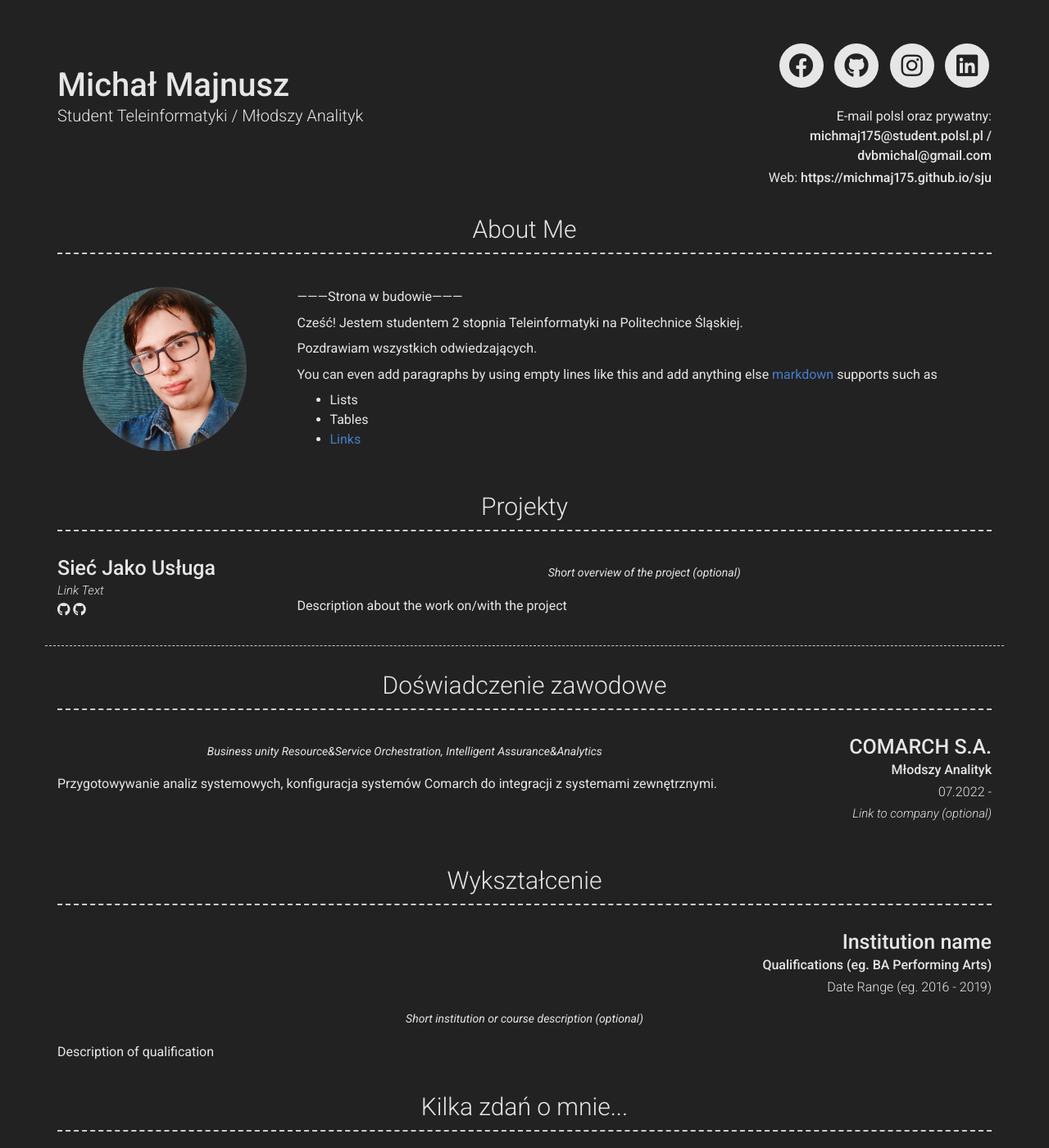
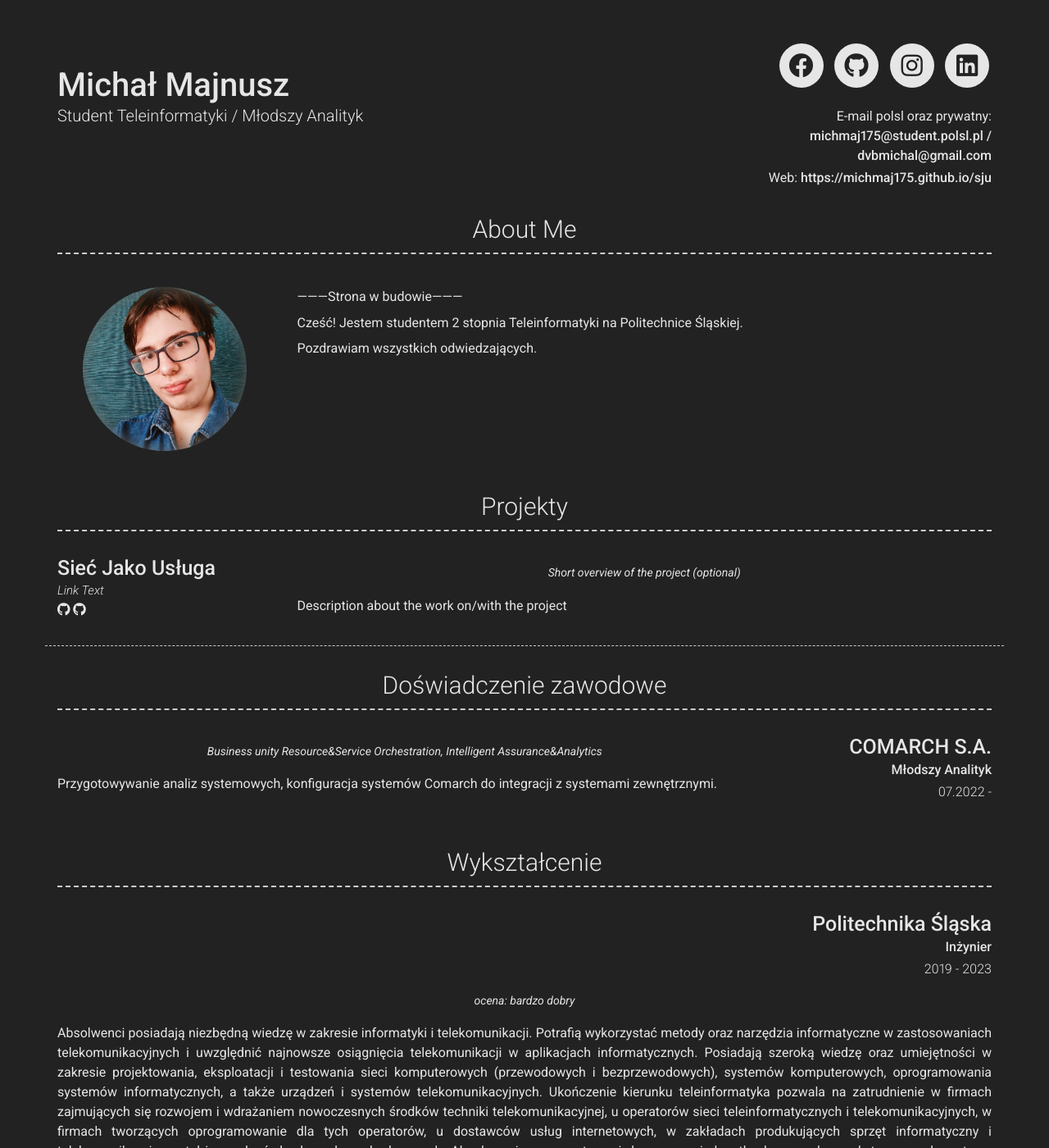
Before and after one commit to mi-maj/sju, a Jekyll site: the page built from index.md, in a window 1280 px wide and 1400 px high. Shown: the whole window at 82% size. Built offline with Jekyll 4.4.1, drawn with Linux system fonts in a browser that asks for light colours; nearby versions of some CDN libraries; some of the changed text lies outside the part shown.

Commit message:
codespaces

```diff
--- a/_config.yml
+++ b/_config.yml
@@ -58,11 +58,6 @@ about_content: | # this will include new lines to allow paragraphs
 
   Pozdrawiam wszystkich odwiedzających.
 
-  You can even add paragraphs by using empty lines like this and add anything else [markdown](https://www.markdownguide.org/getting-started#what-is-markdown) supports such as
-    - Lists
-    - Tables
-    - <a href="https://www.polsl.pl">Links</a>
-
 content:
   - title: Projekty # Title for the section
     layout: list # Type of content section (list/text)
@@ -91,7 +86,6 @@ content:
         title: COMARCH S.A.
         sub_title: Młodszy Analityk
         caption: 07.2022 -
-        link: Link to company (optional)
         quote: >
           Business unity Resource&Service Orchestration, Intelligent Assurance&Analytics
         description: | # this will include new lines to allow paragraphs
@@ -100,13 +94,21 @@ content:
     layout: list
     content:
       - layout: top-right
-        title: Institution name
-        sub_title: Qualifications (eg. BA Performing Arts)
-        caption: Date Range (eg. 2016 - 2019)
+        title: Politechnika Śląska
+        sub_title: Inżynier
+        caption: 2019 - 2023
         quote: >
-          Short institution or course description (optional)
+          ocena: bardzo dobry
         description: | # this will include new lines to allow paragraphs
-          Description of qualification
+          Absolwenci posiadają niezbędną wiedzę w zakresie informatyki i telekomunikacji.
+          Potrafią wykorzystać metody oraz narzędzia informatyczne w zastosowaniach telekomunikacyjnych i uwzględnić najnowsze osiągnięcia telekomunikacji w aplikacjach informatycznych.
+          Posiadają szeroką wiedzę oraz umiejętności w zakresie projektowania, eksploatacji i testowania sieci komputerowych (przewodowych i bezprzewodowych), systemów komputerowych, oprogramowania systemów informatycznych, a także urządzeń i systemów telekomunikacyjnych.
+          Ukończenie kierunku teleinformatyka pozwala na zatrudnienie w firmach zajmujących się rozwojem i wdrażaniem nowoczesnych środków techniki telekomunikacyjnej, u operatorów sieci teleinformatycznych i telekomunikacyjnych, w firmach tworzących oprogramowanie dla tych operatorów, u dostawców usług internetowych, w zakładach produkujących sprzęt informatyczny i telekomunikacyjny, a także w placówkach naukowo-badawczych.
+          Absolwenci są przygotowani do pracy w jednostkach gospodarczych tworzących systemy teleinformatyczne.
+          Posiadają niezbędne kwalifikacje do pracy administratora tych systemów oraz jako specjaliści z zakresu bezpieczeństwa systemów i sieci komputerowych.
+
+          <a href="https://rekrutacja.polsl.pl/kierunek/teleinformatyka/">(źródło: polsl.pl)</a>
+
   - title: Kilka zdań o mnie...
     layout: text
     content: | # this will include new lines to allow paragraphs
@@ -114,7 +116,9 @@ content:
 
       Lubię komunikację miejską.
 
-      <img src="images/landscape-trees.jpg" alt="Autobusy na pętli (zdj. własne)">
+      <img src="images/petla.jpg" alt="Autobusy na pętli (zdj. własne)">
+
+      Zdjęcie własne autobusów - Halemba Pętla. Mamy tu Solarisy III i IV generacji oraz Irisbusa.
 
 # Footer
 footer_show_references: true
```
Also changed, not shown: images/petla.jpg (added).
